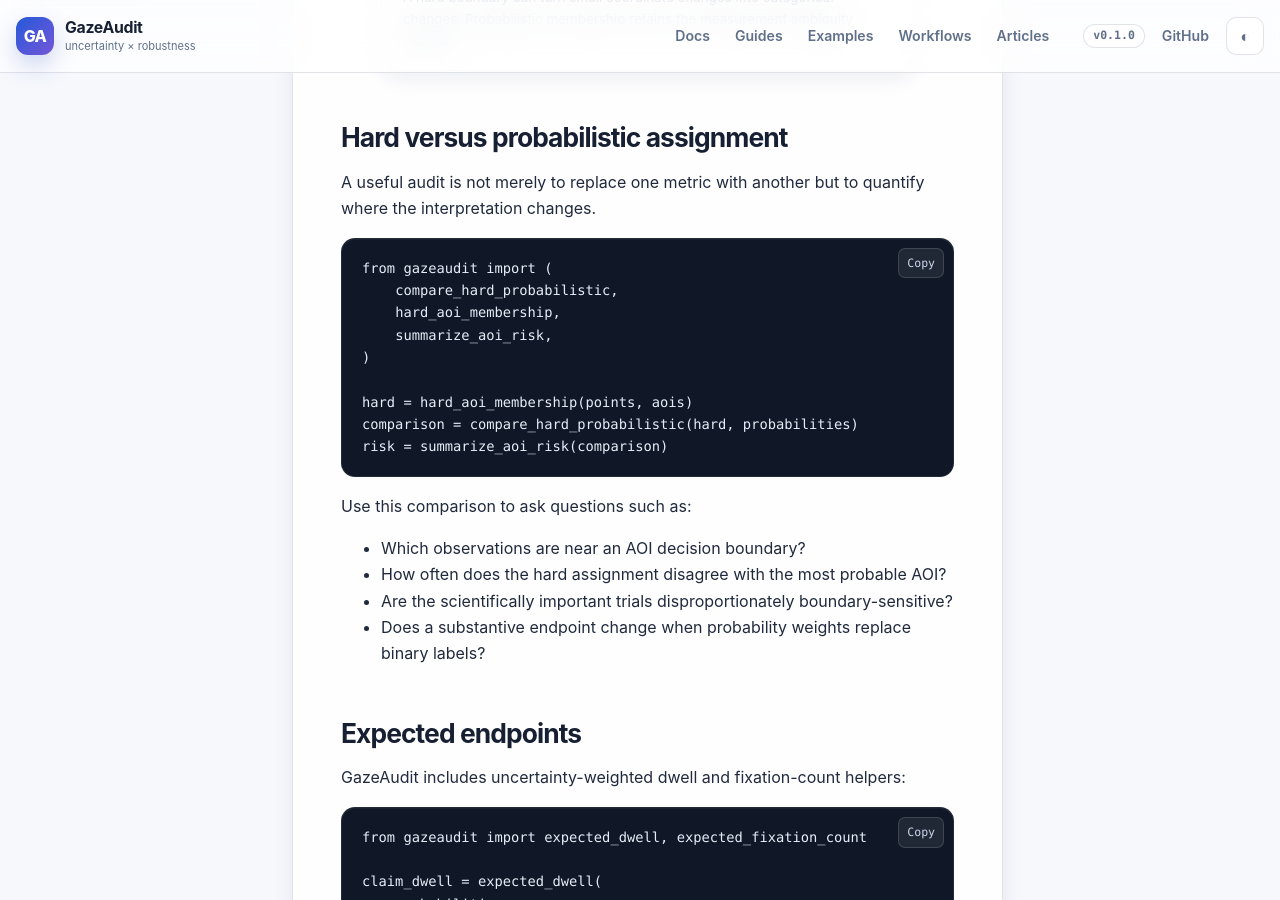
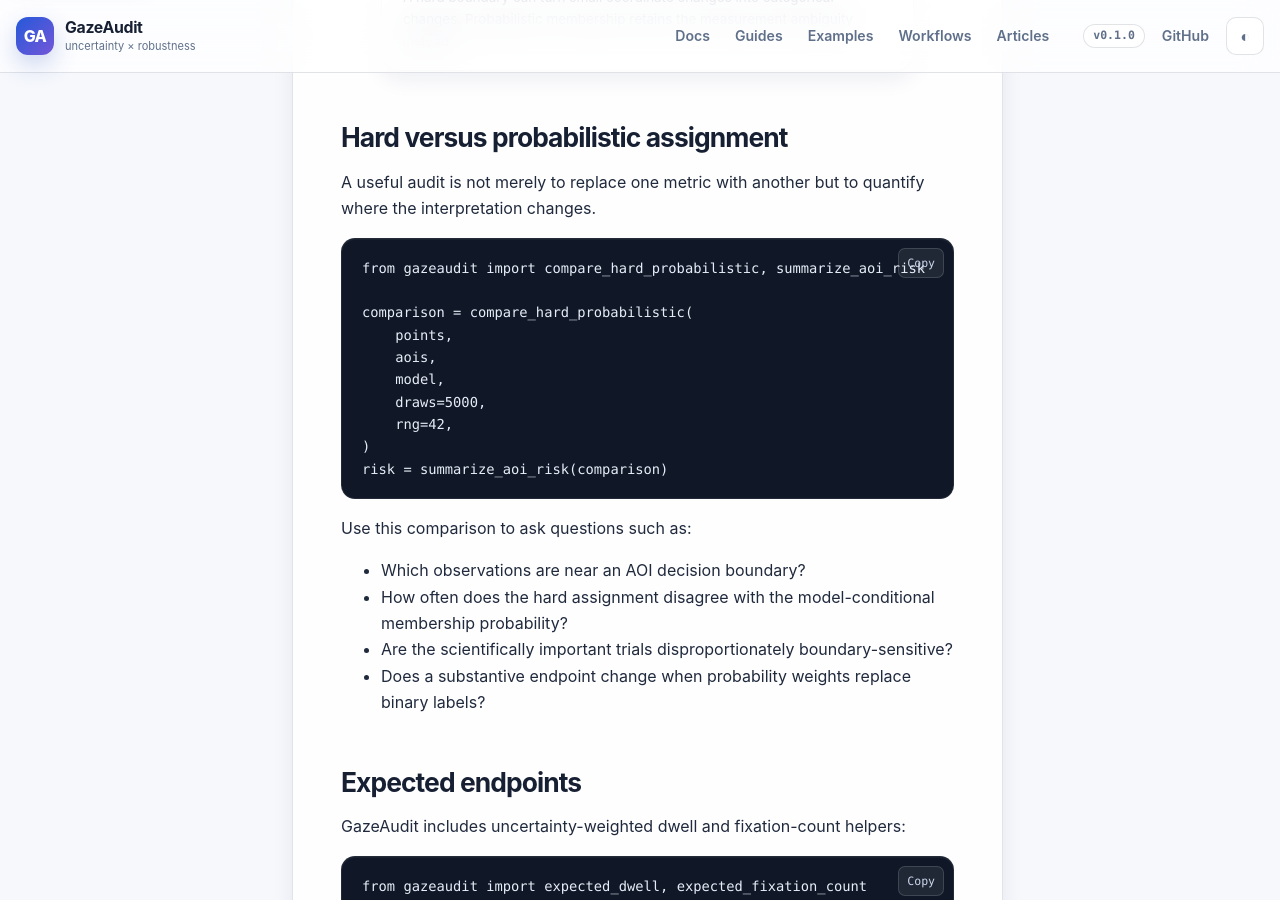
Before and after one commit to stefanosbalaskas/GazeAudit, a Jekyll site: the page built from docs/guides/aoi-uncertainty.md, in a window 1280 px wide and 900 px high, scrolled down 3019 px. Built offline with Jekyll 4.4.1, drawn with Linux system fonts in a browser that asks for light colours.

Commit message:
docs: correct AOI guide API example and cross-links

````diff
--- a/docs/guides/aoi-uncertainty.md
+++ b/docs/guides/aoi-uncertainty.md
@@ -101,21 +101,22 @@ probabilities = aoi_probabilities(
 A useful audit is not merely to replace one metric with another but to quantify where the interpretation changes.
 
 ```python
-from gazeaudit import (
-    compare_hard_probabilistic,
-    hard_aoi_membership,
-    summarize_aoi_risk,
+from gazeaudit import compare_hard_probabilistic, summarize_aoi_risk
+
+comparison = compare_hard_probabilistic(
+    points,
+    aois,
+    model,
+    draws=5000,
+    rng=42,
 )
-
-hard = hard_aoi_membership(points, aois)
-comparison = compare_hard_probabilistic(hard, probabilities)
 risk = summarize_aoi_risk(comparison)
 ```
 
 Use this comparison to ask questions such as:
 
 - Which observations are near an AOI decision boundary?
-- How often does the hard assignment disagree with the most probable AOI?
+- How often does the hard assignment disagree with the model-conditional membership probability?
 - Are the scientifically important trials disproportionately boundary-sensitive?
 - Does a substantive endpoint change when probability weights replace binary labels?
 
@@ -174,4 +175,4 @@ Use probabilistic membership to expose sensitivity to plausible measurement erro
 
 ## Next
 
-Run the [AOI boundary example](../examples/aoi-boundary/) or combine AOI uncertainty with a declared analytical multiverse in the [specification-space guide](specification-space/).
+Run the [AOI boundary example]({{ '/docs/examples/aoi-boundary/' | relative_url }}) or combine AOI uncertainty with a declared analytical multiverse in the [specification-space guide]({{ '/docs/guides/specification-space/' | relative_url }}).
````
